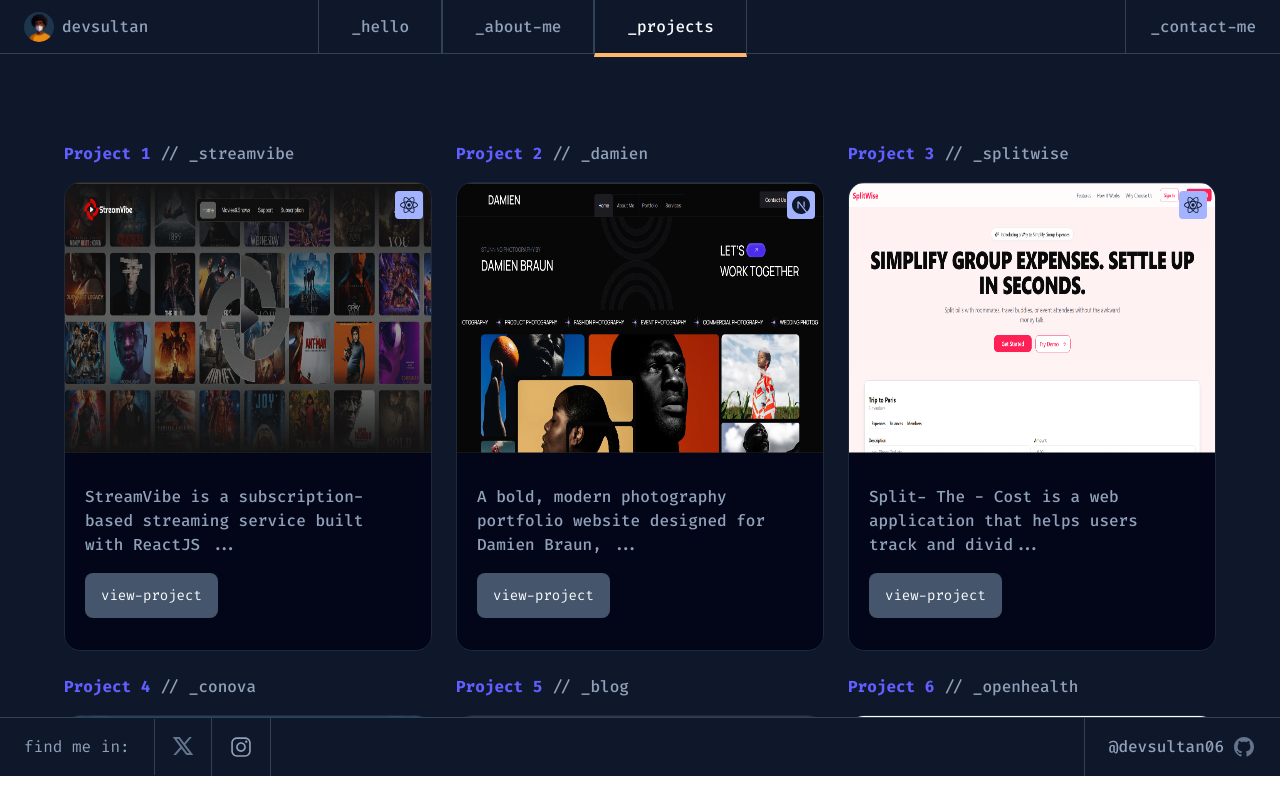
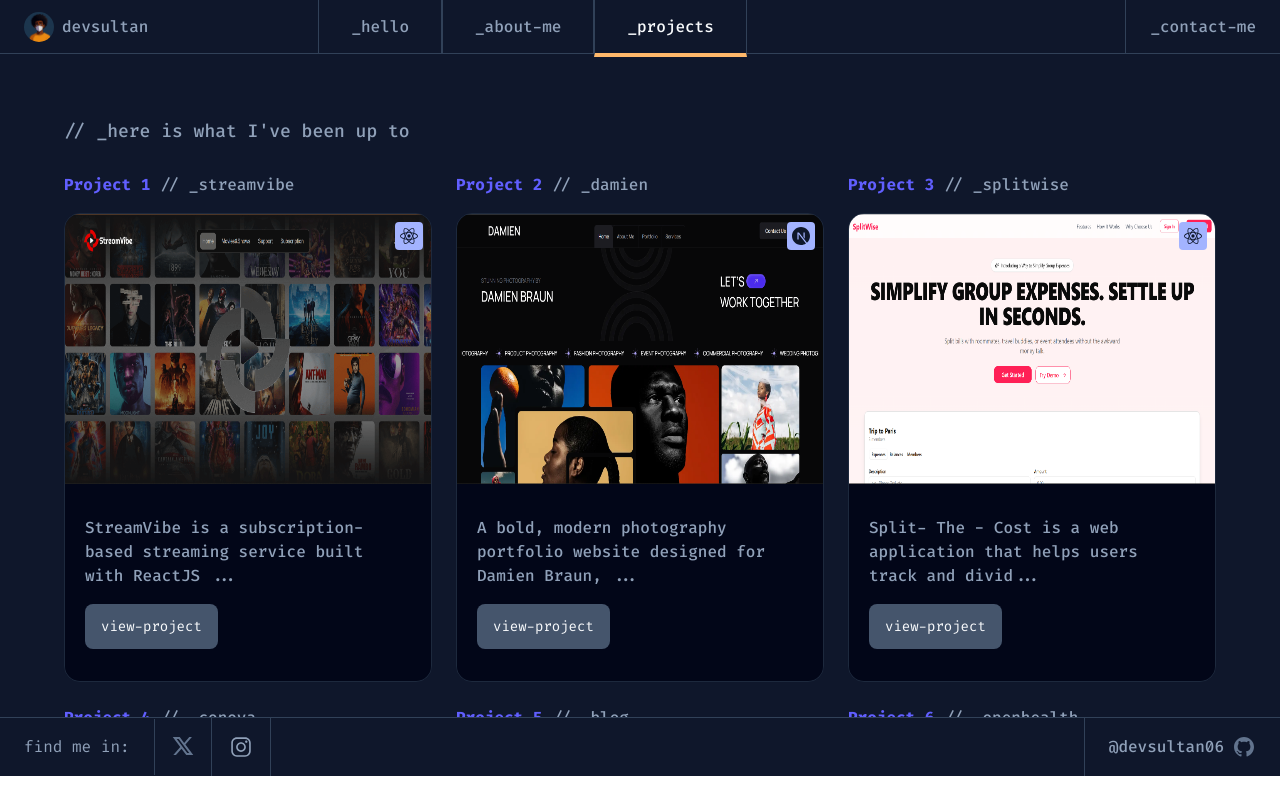
Before and after one commit to devsultan06/portfolio-devsultan06, a React (Vite) app: page /projects in a window 1280 px wide. Built offline with nearby package versions, Linux system fonts and the light colour scheme; a web font is replaced by a local one.

Commit message:
chore(update)

```diff
--- a/src/data/projects.ts
+++ b/src/data/projects.ts
@@ -115,7 +115,7 @@ export const projects: Project[] = [
     },
 
     {
-        title: "Project 7",
+        title: "Project 8",
         slug: "sporta-ai",
         description: "Sporta AI is an innovative sports- tech company leveraging artificial intelligence to revolutionize performance analytics for athletes, coaches, and teams",
         tech: {
@@ -126,7 +126,7 @@ export const projects: Project[] = [
     },
 
     {
-        title: "Project 8",
+        title: "Project 9",
         slug: "customer-table",
         description: "A customer management dashboard built to handle customer records efficiently. ",
         tech: {
@@ -137,7 +137,7 @@ export const projects: Project[] = [
     },
 
     {
-        title: "Project 9",
+        title: "Project 10",
         slug: "organic-mind",
         description: "Organic Mind is customized for individuals seeking a stress-free way to stay focused on their goals, projects, and tasks.",
         tech: {
@@ -148,7 +148,7 @@ export const projects: Project[] = [
     },
 
     {
-        title: "Project 10",
+        title: "Project 11",
         slug: "pokemon",
         description: "A comprehensive Pokémon dict., featuring all the species from across the various regions.",
         tech: {
@@ -159,7 +159,7 @@ export const projects: Project[] = [
     },
 
     {
-        title: "Project 11",
+        title: "Project 12",
         slug: "narc-alert",
         description: "Narc alert is a platform to supporting survivor of narcissistic abuse and fostering a community of strength, healing, and empowerment",
         tech: {
@@ -171,7 +171,7 @@ export const projects: Project[] = [
     },
 
     {
-        title: "Project 12",
+        title: "Project 13",
         slug: "food-app",
         description: "Food app is a mobile or web application designed to help users with various aspects related to food. It's only available on mobile for now",
         tech: {
@@ -183,7 +183,7 @@ export const projects: Project[] = [
     },
 
     {
-        title: "Project 13",
+        title: "Project 14",
         slug: "cgpa-calculator",
         description: "This app is a CGPA (Cumulative Grade Point Average) Calculator designed to help students calculate their CGPA based on their course grades and credit units. The app provides a user-friendly interface where students can input their course details, including the course name, credit units, and scores. The app then calculates the CGPA.",
         tech: {
--- a/src/pages/projects/Projects.tsx
+++ b/src/pages/projects/Projects.tsx
@@ -20,6 +20,9 @@ const Projects = () => {
             <div className="h-[663px] max-900:h-[700px] flex max-900:flex-col">
 
                 <div className="flex-[3] max-900:p-[20px] p-[64px] overflow-y-auto custom-scrollbar2 bg-slate900  overflow-hidden relative">
+                    <h2 className="text-[#615FFF] font-[700] text-[18px] mb-[28px]">
+                        <span className="text-[#90A1B9] font-[450]"> // _here is what I've been up to</span>
+                    </h2>
                     <ProjectsPanel
 
                     />
```
